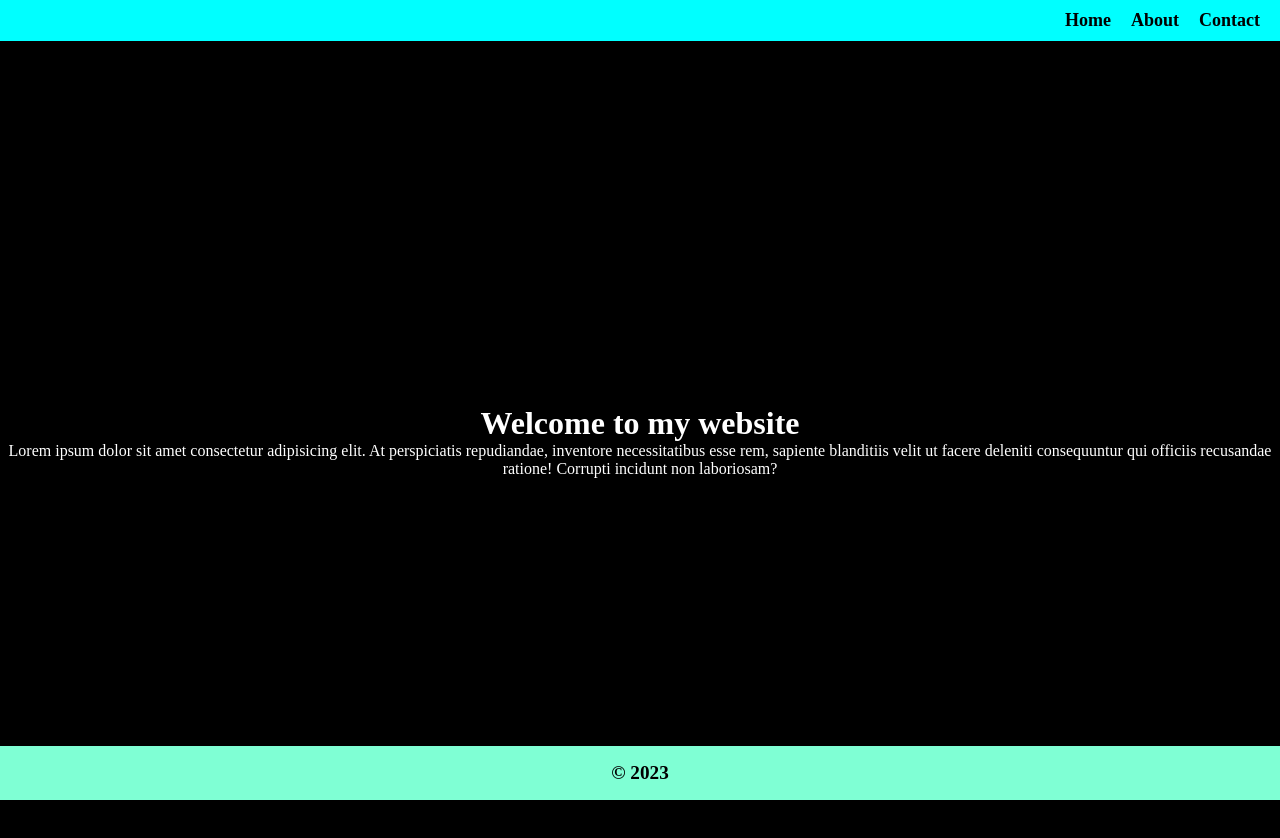
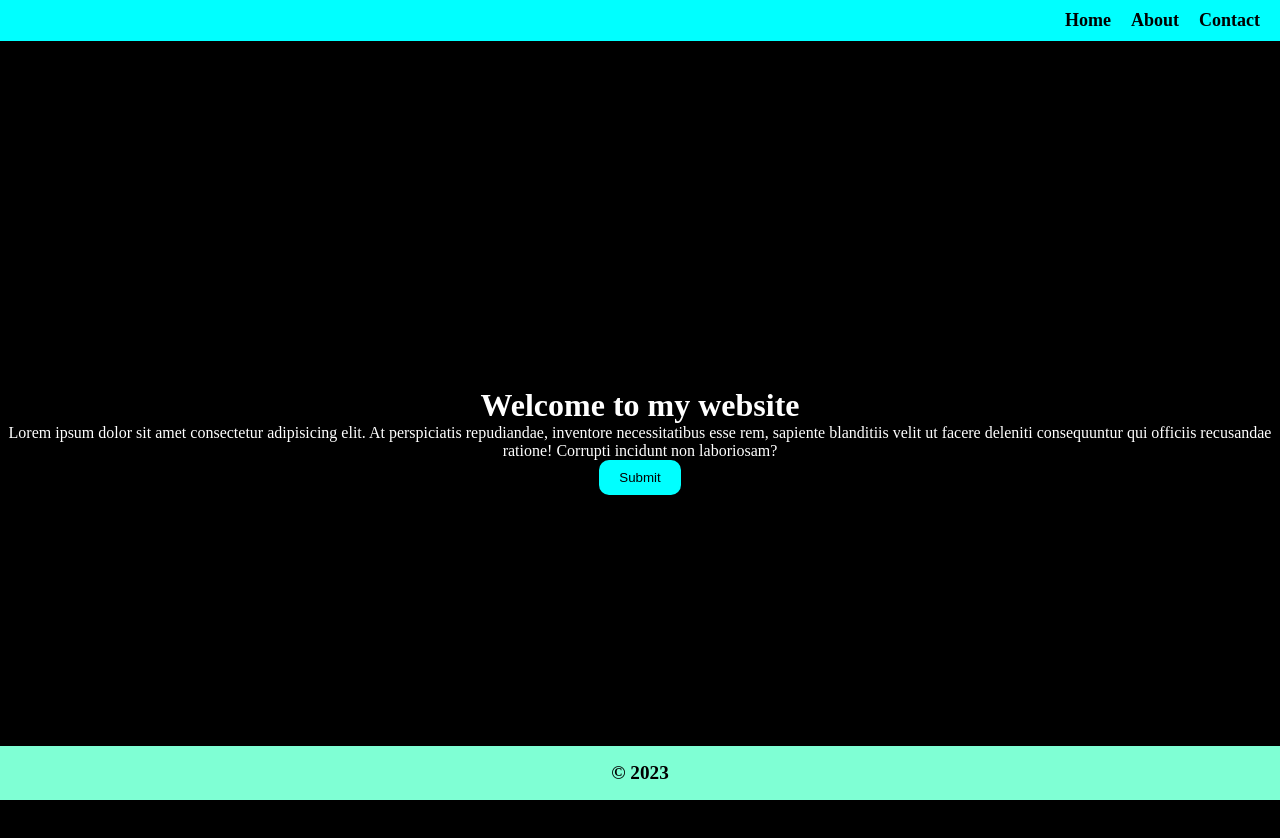
Before and after one commit to Chappu12/Gitgit, a plain HTML site: page index.html in a window 1280 px wide. Drawn offline with Linux system fonts and the light colour scheme.

Commit message:
button added

```diff
--- a/index.html
+++ b/index.html
@@ -17,9 +17,8 @@
 
     <div class="main">
         <h1>Welcome to my website</h1>
-        <p>Lorem ipsum dolor sit amet consectetur adipisicing elit. At perspiciatis repudiandae, inventore necessitatibus esse rem, sapiente blanditiis velit ut facere deleniti consequuntur qui officiis recusandae ratione! Corrupti incidunt non laboriosam?
-        </p>
-
+        <p>Lorem ipsum dolor sit amet consectetur adipisicing elit. At perspiciatis repudiandae, inventore necessitatibus esse rem, sapiente blanditiis velit ut facere deleniti consequuntur qui officiis recusandae ratione! Corrupti incidunt non laboriosam?</p>
+        <button class="btn">Submit </button>
     </div>
 
     <div class="footer">
--- a/style.css
+++ b/style.css
@@ -46,6 +46,14 @@ body {
     text-align: center;
 }
 
+.btn{
+    background-color: aqua;
+    padding: 10px 20px;
+    border: none;
+    border-radius: 10px;
+    cursor: pointer;
+}
+
 .footer{
     background-color: aquamarine;
     color: black;
```
